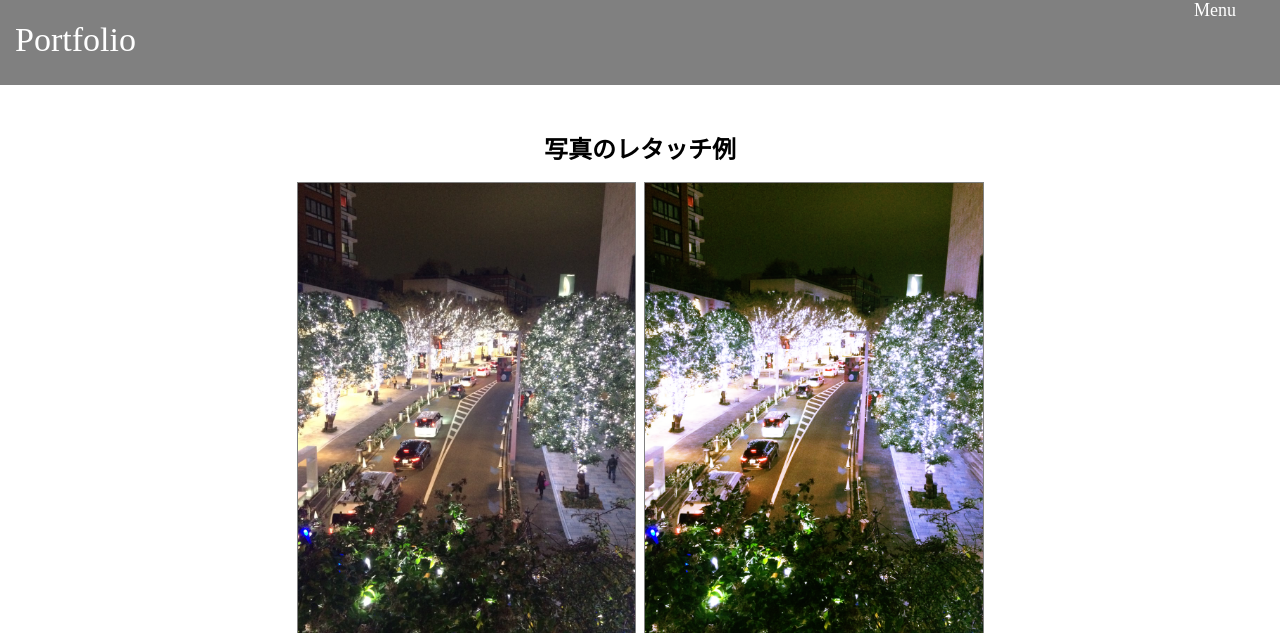
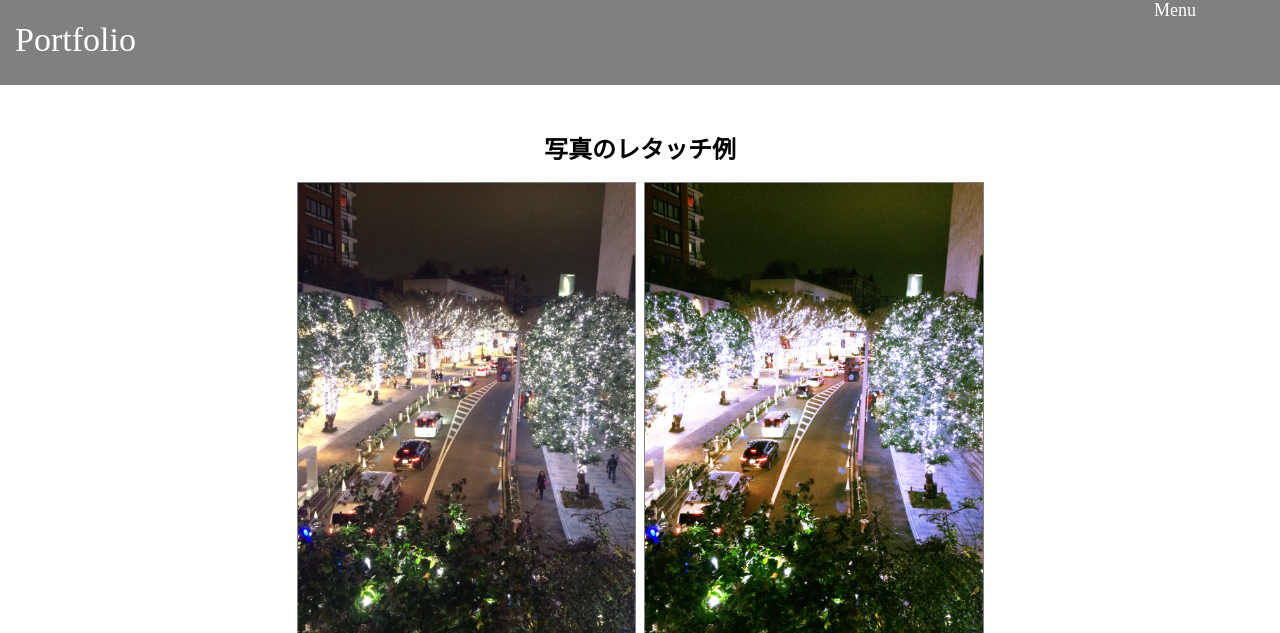
Before and after one commit to wb159357/portfolio, a PHP site: page /photo.html in a window 1280 px wide. Shown: the top 633 px of the page. Run offline with PHP 8.4, Linux system fonts and the light colour scheme.

Commit message:
Update stylesheet.css

```diff
--- a/stylesheet.css
+++ b/stylesheet.css
@@ -69,7 +69,7 @@ header {
 .header-menu{
   float:right;
   height:85px;
-  width:100px;
+  width:180px;
   background-color: gray;
   white-space: nowrap;
   overflow: hidden;
```
